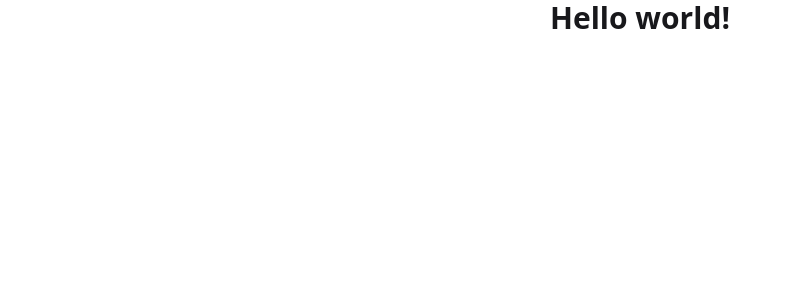
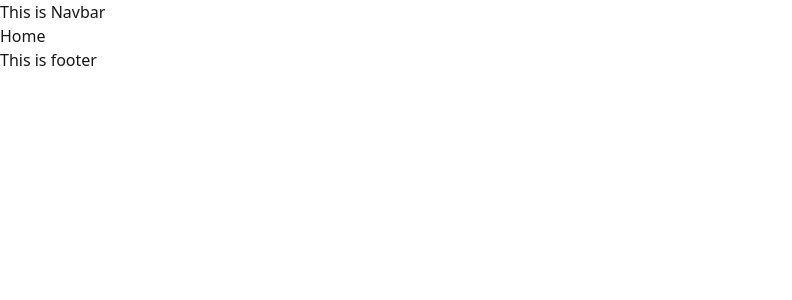
Before and after one commit to jahidul2004/LifeDrop, a React (Vite) app: page / in a window 1280 px wide. Shown: the top 300 px of the page, without its empty margins (0-792 px from the left). Built offline with nearby package versions, Linux system fonts and the light colour scheme.

Commit message:
Project setup complete.

```diff
--- /dev/null
+++ b/src/layouts/MainLayout.jsx
@@ -0,0 +1,23 @@
+import { Outlet } from "react-router-dom";
+import NavBar from "../shared/navbar/NavBar";
+import Footer from "../shared/footer/Footer";
+
+const MainLayout = () => {
+    return (
+        <>
+            {/* NavBar */}
+            <NavBar></NavBar>
+            {/* NavBar end */}
+
+            {/* Outlet */}
+            <Outlet></Outlet>
+            {/* Outlet end */}
+
+            {/* Footer */}
+            <Footer></Footer>
+            {/* Footer end */}
+        </>
+    );
+};
+
+export default MainLayout;
--- a/src/routes/router.jsx
+++ b/src/routes/router.jsx
@@ -1,11 +1,16 @@
 import { createBrowserRouter } from "react-router-dom";
+import MainLayout from "../layouts/MainLayout";
 
 const router = createBrowserRouter([
     {
         path: "/",
-        element: (
-            <div className="text-3xl font-bold text-center">Hello world!</div>
-        ),
+        element: <MainLayout></MainLayout>,
+        children: [
+            {
+                path: "/",
+                element: <h1>Home</h1>,
+            },
+        ],
     },
 ]);
 
--- /dev/null
+++ b/src/shared/footer/Footer.jsx
@@ -0,0 +1,10 @@
+
+const Footer = () => {
+    return (
+        <div>
+            This is footer
+        </div>
+    );
+};
+
+export default Footer;
--- /dev/null
+++ b/src/shared/navbar/NavBar.jsx
@@ -0,0 +1,10 @@
+
+const NavBar = () => {
+    return (
+        <div>
+            This is Navbar
+        </div>
+    );
+};
+
+export default NavBar;
```
Also changed, not shown: 2 other files (tests, documents, lock files or other folders).
